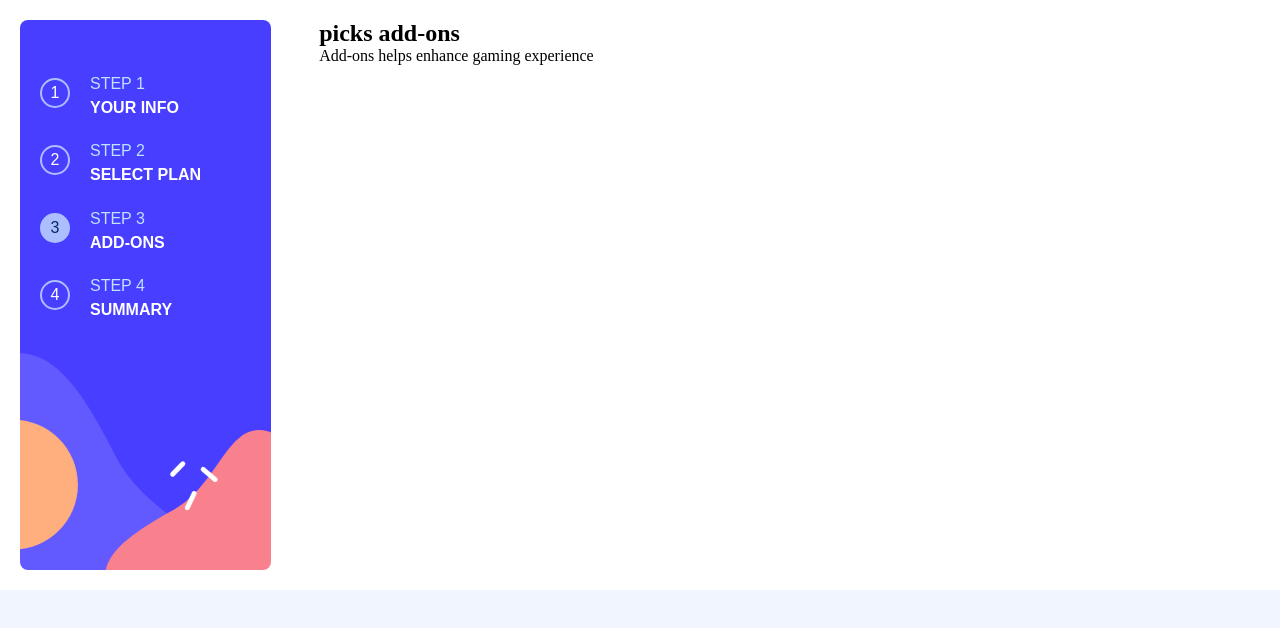
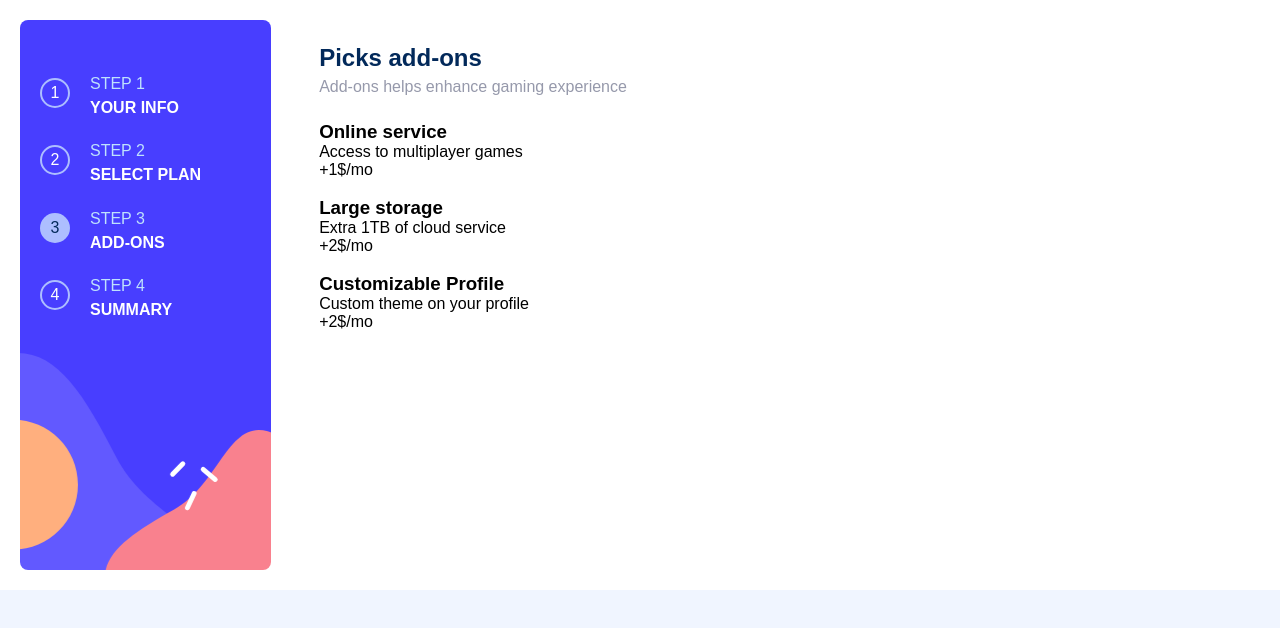
Before and after one commit to oteikwu1/Multi-step-form, a React (Vite) app: page /addons in a window 1280 px wide. Shown: the top 628 px of the page. Built offline with nearby package versions, Linux system fonts and the light colour scheme.

Commit message:
fixt add-on page checkbox rendering bug

```diff
--- a/src/components/AddsOn.css
+++ b/src/components/AddsOn.css
@@ -4,3 +4,16 @@
     padding: 20px;
     background-color: var(--Neutral-White);
 }
+
+.add-on-heading {
+    font-family: var(--Main-font);
+    color: var(--blue-950);
+    margin-top: 1em;
+}
+
+.add-on-title {
+    font-family: var(--Main-font);
+    font-size: 1em;
+    color: var(--Neutral-Grey-500);
+    margin: .4em 0;
+}
--- a/src/components/AddsOn.jsx
+++ b/src/components/AddsOn.jsx
@@ -1,14 +1,79 @@
+import { useState } from "react"
 import SideBar from "./SideBar"
 import './AddsOn.css'
 
 const AddsOn = () => {
+  const [isChecked, setIsChecked] = useState([])
+
+  const handleCheckboxChange = (e) => {
+     const {value, check} = e.target.value
+
+     if(check) {
+      setIsChecked((prev) => [...prev, value])
+     }else {
+      setIsChecked((prev) => prev.filter((item) => item !== value))
+     }
+  }
     return (
       <section className="add-on-container">
         <SideBar activeStep={3} />
 
         <div className="content-container">
-            <h2>picks add-ons</h2>
-            <p>Add-ons helps enhance gaming experience</p>
+            <h2 className="add-on-heading">Picks add-ons</h2>
+            <p className="add-on-title">
+              Add-ons helps enhance gaming experience
+            </p>
+          <div className="service-container">
+            <div className="online-service">
+              <label htmlFor="online-service">
+              <input
+              type="checkbox"
+              id="online-service"
+              value="online-service"
+              checked={isChecked.includes('online-service')}
+              onChange={handleCheckboxChange}
+              />
+              <div>
+                <h3>Online service</h3>
+                <p>Access to multiplayer games</p>
+              </div>
+               <span> +1$/mo</span>
+              </label>
+            </div>
+
+           <div className="large-storage">
+              <label htmlFor="large-storage">
+              <input
+              type="checkbox"
+              id="large-storage"
+              value="large-storage"
+              checked={isChecked.includes('large-storage')}
+              onChange={handleCheckboxChange}
+              />
+              <div>
+                <h3>Large storage</h3>
+                <p>Extra 1TB of cloud service</p>
+              </div>
+              <span>+2$/mo</span>
+              </label>
+            </div>
+
+           <div className="customizable-profile">
+              <label htmlFor="">
+              <input
+              type="checkbox"
+              value="customizable-profile"
+              checked={isChecked.includes('customizable-profile')}
+              onChange={handleCheckboxChange}
+              />
+              <div>
+                <h3>Customizable Profile</h3>
+                <p>Custom theme on your profile</p>
+              </div>
+              <span>+2$/mo</span>
+              </label>
+            </div>
+          </div>
         </div>
       </section>
     )
```
